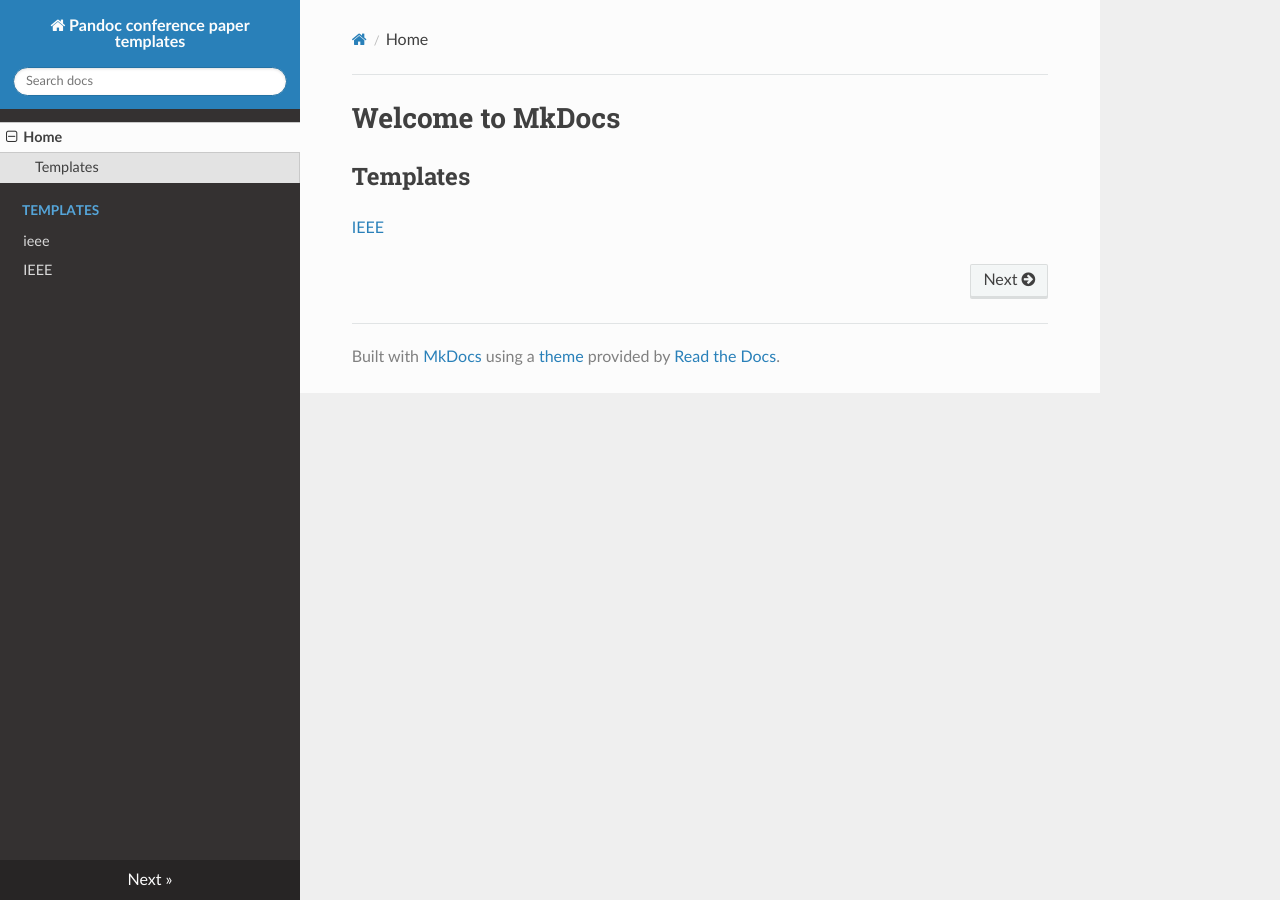
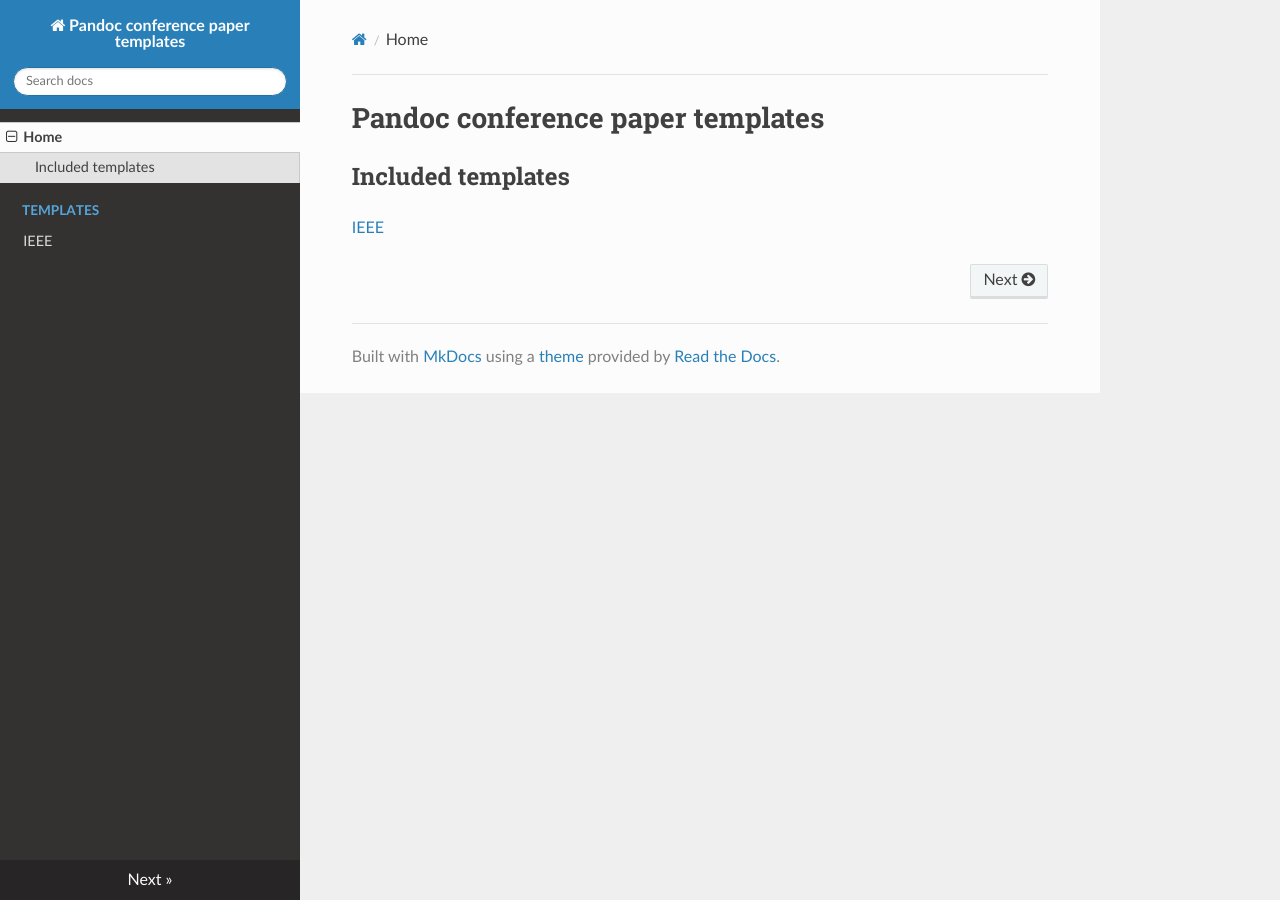
Before and after one commit to martisak/pandoc_conference_templates, an MkDocs documentation site: the page built from docs/index.md, in a window 1280 px wide. Built offline with MkDocs 1.6.1, drawn with Linux system fonts in a browser that asks for light colours; nearby versions of some CDN libraries.

Commit message:
Documentation: Move IEEE template documentation to ./docs/.
Mkdocs didn't recognize the file in the template subdirectory, so we're
moving everything to the docs directory for now.

```diff
--- a/docs/index.md
+++ b/docs/index.md
@@ -1,5 +1,5 @@
-# Welcome to MkDocs
+# Pandoc conference paper templates
 
-## Templates
+## Included templates
 
-[IEEE](templates/ieee.md)
+[IEEE](ieee.md)
--- a/mkdocs.yml
+++ b/mkdocs.yml
@@ -2,7 +2,6 @@ site_name: Pandoc conference paper templates
 nav:
 - Home: 'index.md'
 - Templates:
-    - ieee: 'templates/ieee.md'
     - IEEE: 'ieee.md'
 theme: readthedocs
 
```
Also changed, not shown: docs/ieee.md (renamed from docs/templates/ieee.md).
